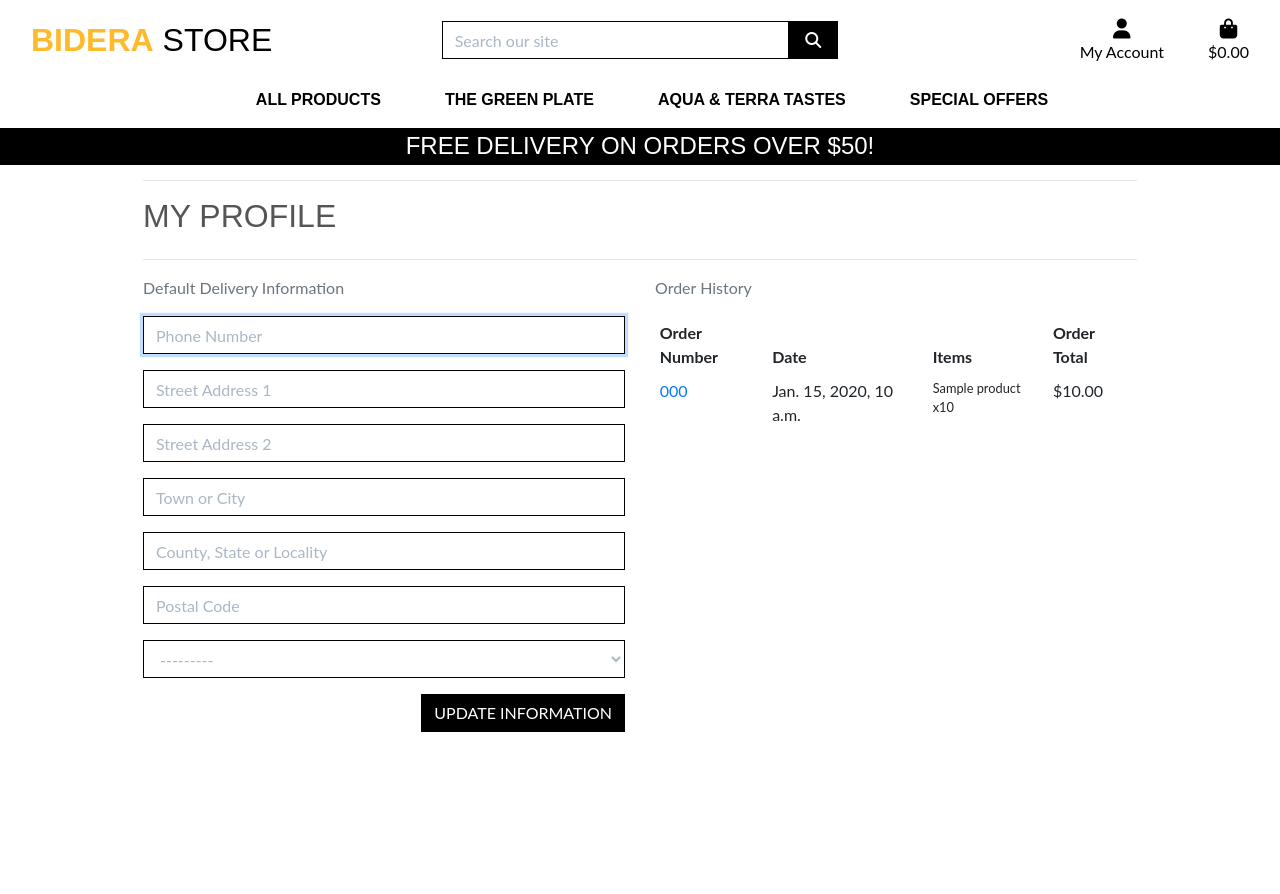
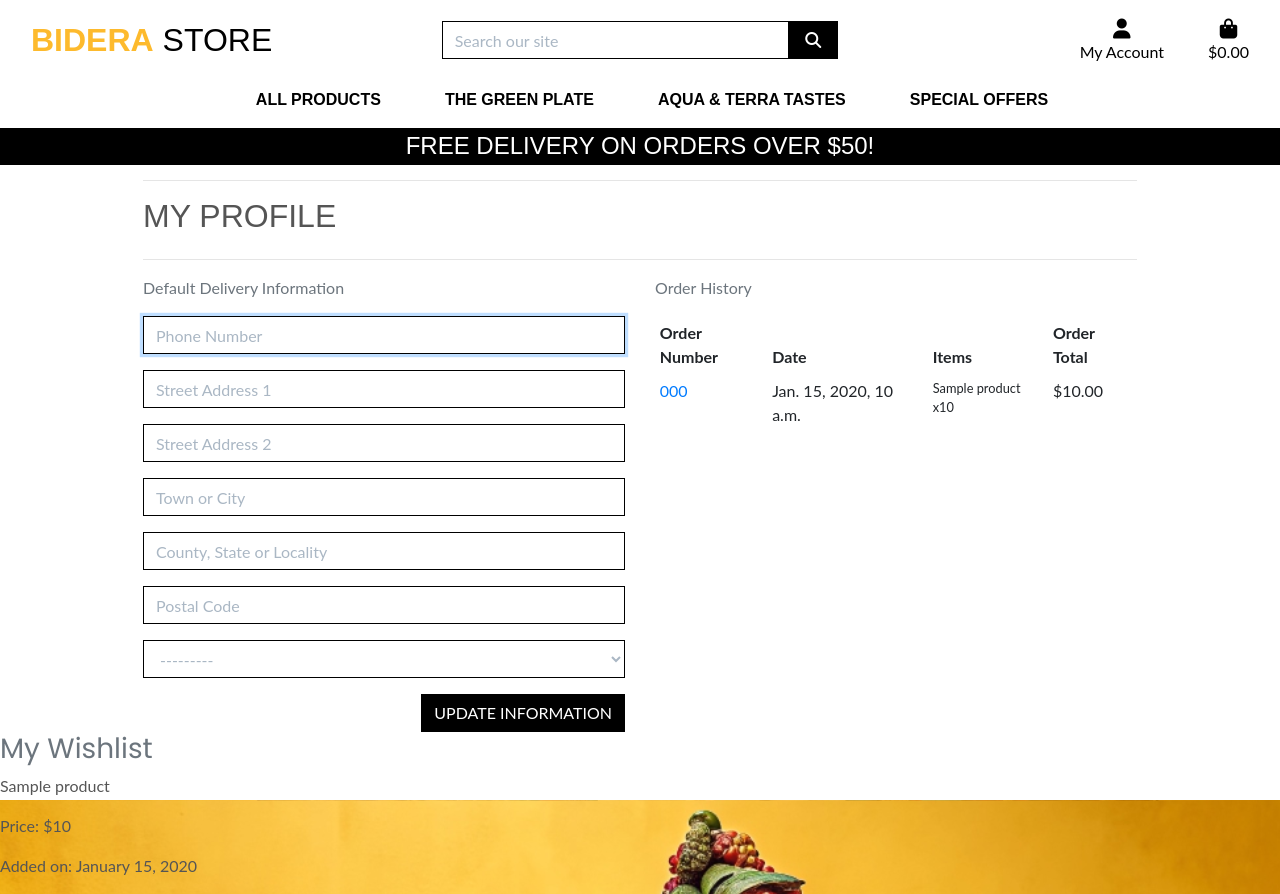
Before and after one commit to atchutchi/bidera_store, a Django app: template profiles/templates/profiles/profile.html in a window 1280 px wide. Before the commit the page ends 732 px from the top, so only its background shows below. Run offline with Django 3.2, Linux system fonts and the light colour scheme; tables that the repository leaves empty hold one stand-in row (values such as "Sample post"); the template is opened without the code that fills it: values that come from a table or form of the project are taken from there, most other values are stand-ins (such as "Sample title", 1, 10 or a date in 2020); parts of the project's set-up code (start-up, migrations or seed data) failed here and were passed over; some libraries are stand-ins or nearby versions; some web fonts are replaced.

Commit message:
Enhance user profile with wishlist items and added dates

```diff
--- a/profiles/templates/profiles/profile.html
+++ b/profiles/templates/profiles/profile.html
@@ -69,6 +69,27 @@
         </div>
     </div>
 </div>
+<!-- Wishlist Section -->
+<div class="row">
+    <div class="col-12">
+        <h3 class="text-muted">My Wishlist</h3>
+        <div class="wishlist-items">
+            {% if wishlist %}
+                {% for product in wishlist %}
+                    <div class="wishlist-item">
+                        <p>{{ product.name }}</p>
+                        <p>Price: ${{ product.price }}</p>
+                        <!-- Display the date when the item was added to the wishlist -->
+                        <p>Added on: {{ product.added_date|date:"F d, Y" }}</p>
+                    </div>
+                {% endfor %}
+            {% else %}
+                <p>Your wishlist is empty.</p>
+            {% endif %}
+        </div>
+    </div>
+</div>
+
 {% endblock %}
 
 {% block postloadjs %}
```
Also changed, not shown: profiles/views.py (+15 -13 lines).
